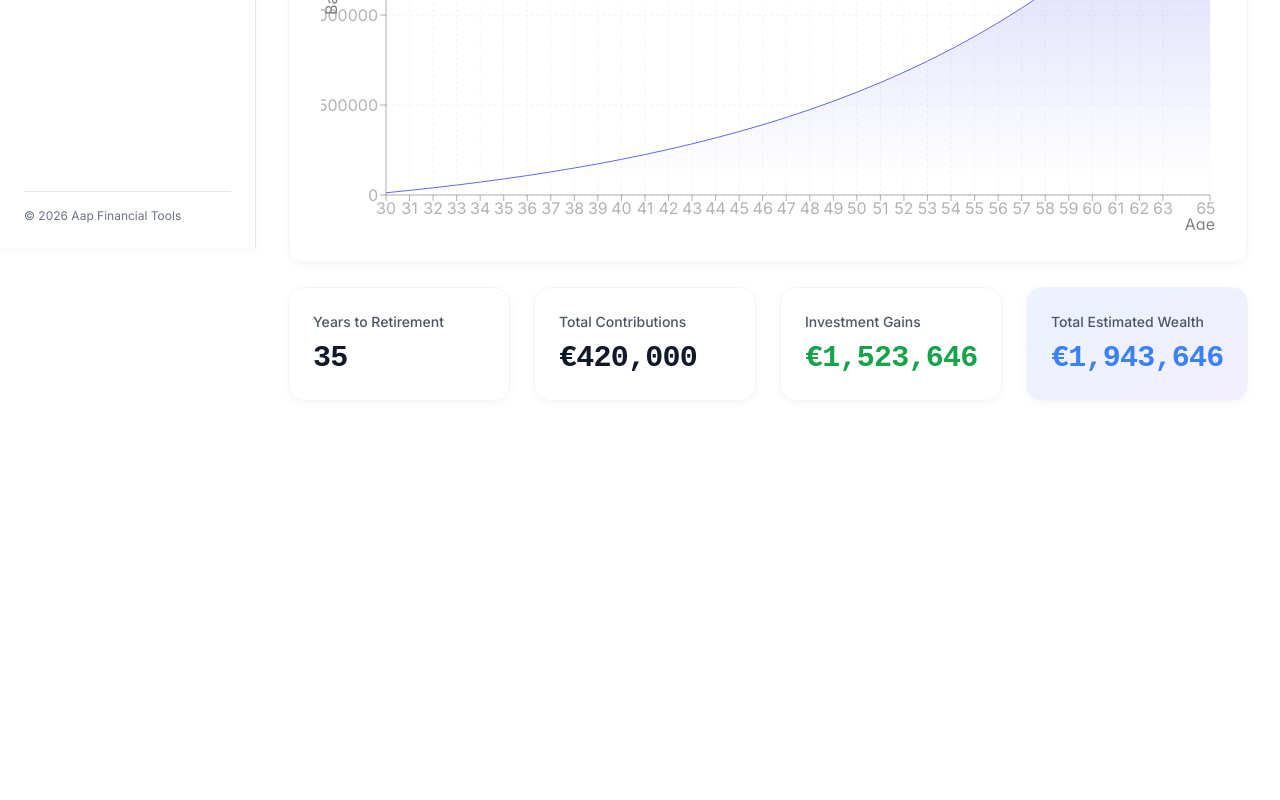
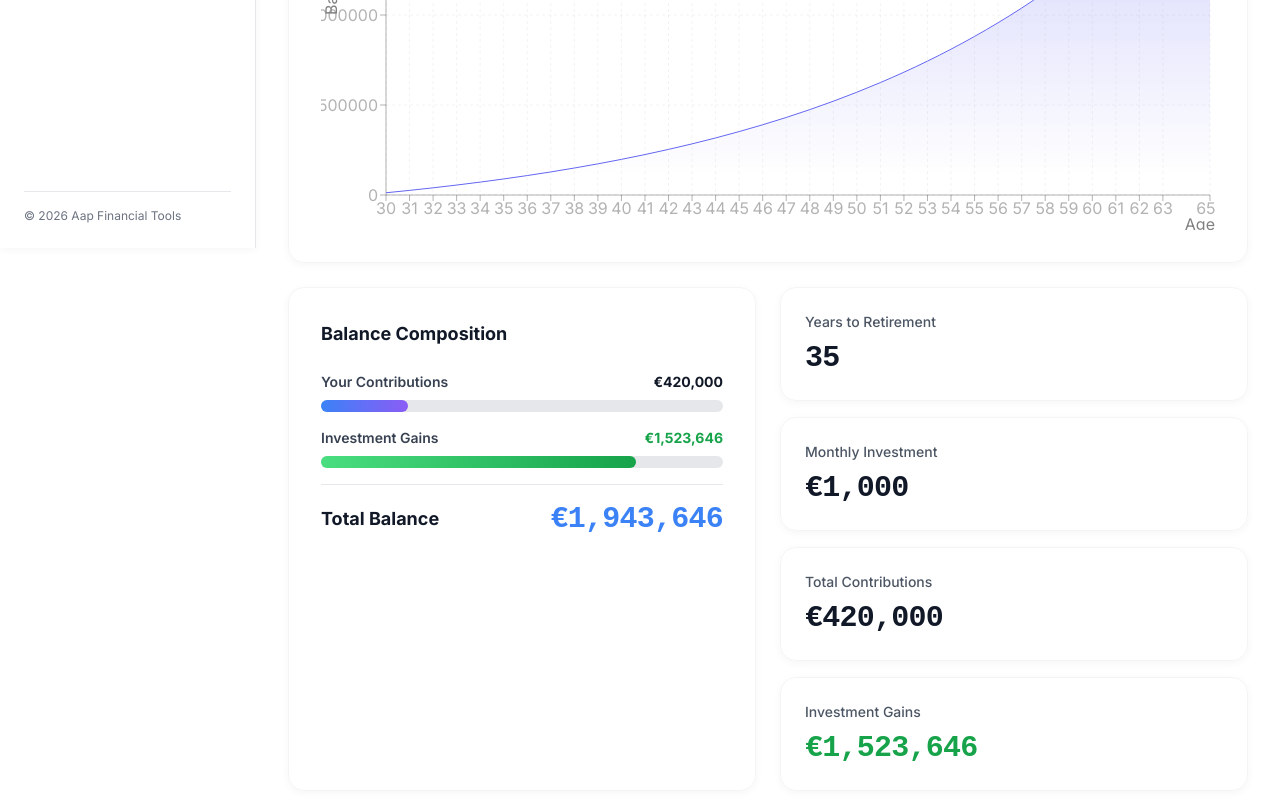
Before and after one commit to Merxius2/audit, a Next.js app: page /retirement in a window 1280 px wide. Shown: the part 552-1352 px from the top of the page. Before the commit the page ends 985 px from the top, so only its background shows below. Built offline with nearby package versions, Linux system fonts and the light colour scheme.

Commit message:
Add balance breakdown section to retirement page

```diff
--- a/pages/retirement.js
+++ b/pages/retirement.js
@@ -90,7 +90,7 @@ export default function RetirementProjection() {
                 />
                 <YAxis
                   stroke="rgba(0,0,0,0.3)"
-                  label={{ value: 'Balance ($)', angle: -90, position: 'insideLeft' }}
+                  label={{ value: 'Balance (€)', angle: -90, position: 'insideLeft' }}
                 />
                 <Tooltip
                   contentStyle={{
@@ -115,11 +115,76 @@ export default function RetirementProjection() {
           )}
         </div>
 
+        {/* Balance Breakdown */}
+        <div className="grid grid-cols-1 lg:grid-cols-2 gap-6">
+          {/* Visual Breakdown */}
+          <div className="card p-8">
+            <h3 className="mb-6 text-lg font-bold text-gray-900">Balance Composition</h3>
+            <div className="space-y-4">
+              {/* Contributions Bar */}
+              <div>
+                <div className="mb-2 flex items-center justify-between">
+                  <span className="text-sm font-semibold text-gray-700">Your Contributions</span>
+                  <span className="text-sm font-bold text-gray-900">
+                    €{(yearsToRetirement * 12 * (parseFloat(monthlyInvestment) || 0)).toLocaleString('en-US', { maximumFractionDigits: 0 })}
+                  </span>
+                </div>
+                <div className="h-3 rounded-full bg-gray-200">
+                  <div
+                    className="h-3 rounded-full bg-gradient-to-r from-brand-primary to-brand-secondary transition-all"
+                    style={{
+                      width: finalBalance > 0
+                        ? `${Math.min(100, ((yearsToRetirement * 12 * (parseFloat(monthlyInvestment) || 0)) / finalBalance) * 100)}%`
+                        : '0%'
+                    }}
+                  />
+                </div>
+              </div>
+
+              {/* Investment Gains Bar */}
+              <div>
+                <div className="mb-2 flex items-center justify-between">
+                  <span className="text-sm font-semibold text-gray-700">Investment Gains</span>
+                  <span className="text-sm font-bold text-green-600">
+                    €{(finalBalance - (yearsToRetirement * 12 * (parseFloat(monthlyInvestment) || 0))).toLocaleString('en-US', { maximumFractionDigits: 0 })}
+                  </span>
+                </div>
+                <div className="h-3 rounded-full bg-gray-200">
+                  <div
+                    className="h-3 rounded-full bg-gradient-to-r from-green-400 to-green-600 transition-all"
+                    style={{
+                      width: finalBalance > 0
+                        ? `${Math.min(100, ((finalBalance - (yearsToRetirement * 12 * (parseFloat(monthlyInvestment) || 0))) / finalBalance) * 100)}%`
+                        : '0%'
+                    }}
+                  />
+                </div>
+              </div>
+
+              {/* Total Balance */}
+              <div className="border-t border-gray-200 pt-4 mt-4">
+                <div className="flex items-center justify-between">
+                  <span className="text-lg font-bold text-gray-900">Total Balance</span>
+                  <span className="amount-large text-brand-primary">
+                    €{finalBalance.toLocaleString('en-US', { maximumFractionDigits: 0 })}
+                  </span>
+                </div>
+              </div>
+            </div>
+          </div>
+
           {/* Summary Cards */}
-        <div className="grid grid-cols-1 gap-6 sm:grid-cols-2 lg:grid-cols-4">
+          <div className="space-y-4">
             <div className="card p-6">
               <p className="text-sm font-medium text-gray-600">Years to Retirement</p>
               <p className="amount-large mt-2 text-gray-900">{yearsToRetirement}</p>
+            </div>
+
+            <div className="card p-6">
+              <p className="text-sm font-medium text-gray-600">Monthly Investment</p>
+              <p className="amount-large mt-2 text-gray-900 font-mono">
+                €{(parseFloat(monthlyInvestment) || 0).toLocaleString('en-US', { maximumFractionDigits: 0 })}
+              </p>
             </div>
 
             <div className="card p-6">
@@ -135,12 +200,6 @@ export default function RetirementProjection() {
                 €{(finalBalance - (yearsToRetirement * 12 * (parseFloat(monthlyInvestment) || 0))).toLocaleString('en-US', { maximumFractionDigits: 0 })}
               </p>
             </div>
-
-          <div className="rounded-2xl border border-gray-100 bg-gradient-to-br from-brand-primary/10 to-brand-secondary/10 p-6 shadow-soft">
-            <p className="text-sm font-medium text-gray-600">Total Estimated Wealth</p>
-            <p className="amount-large mt-2 text-brand-primary font-mono">
-              €{finalBalance.toLocaleString('en-US', { maximumFractionDigits: 0 })}
-            </p>
           </div>
         </div>
       </div>
```
Lines whose indentation alone changed are shown as unchanged.
